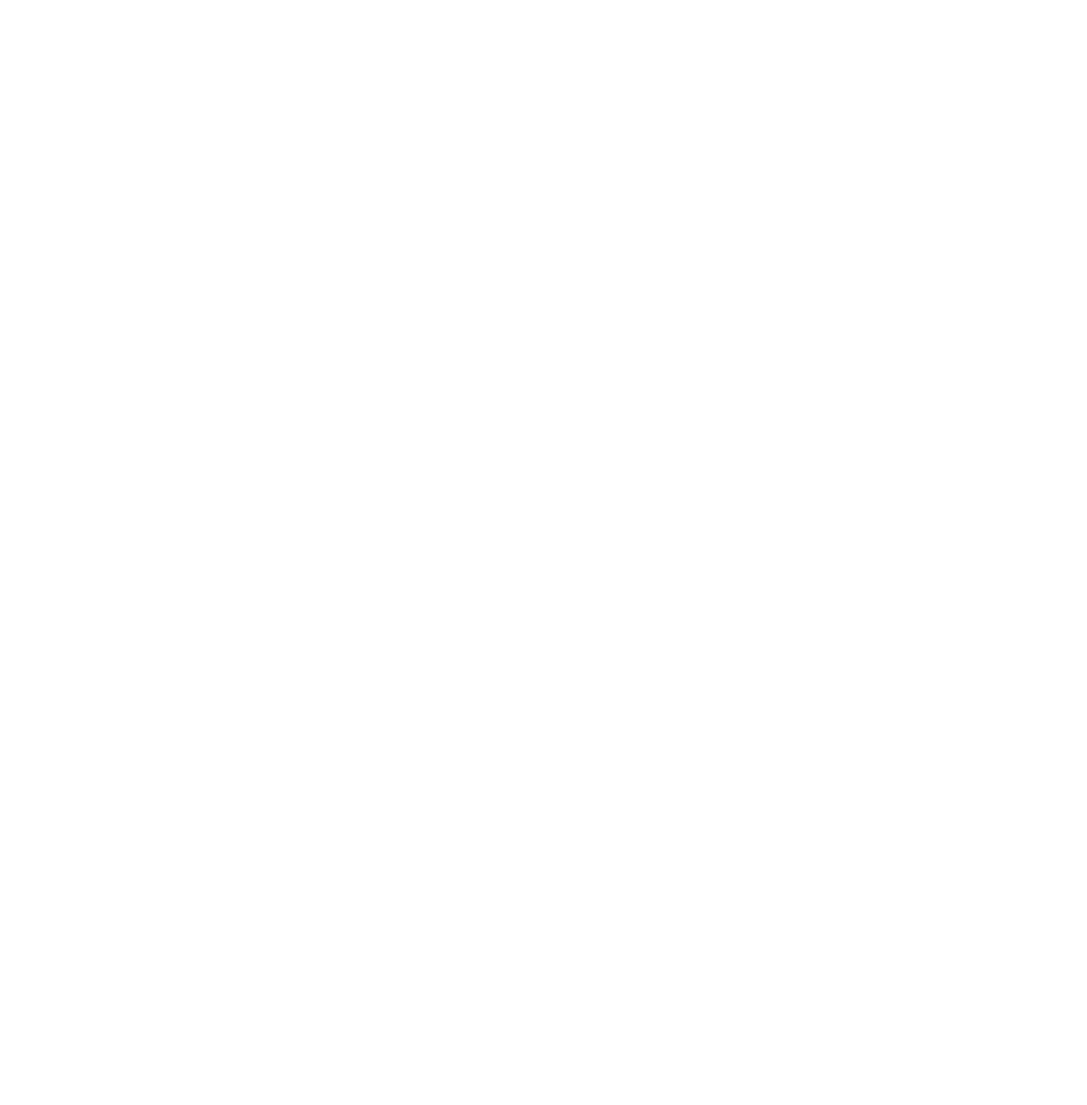
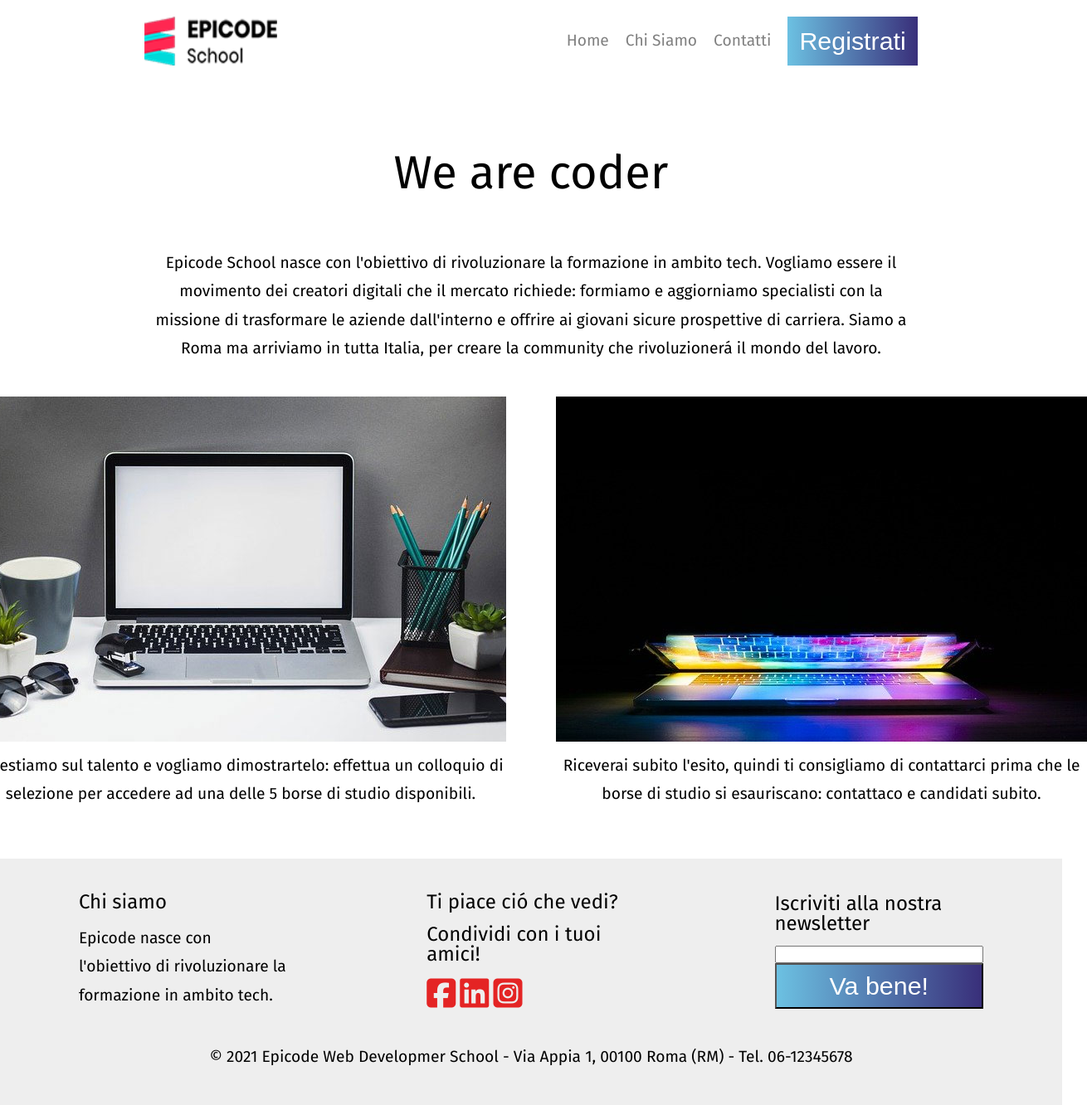
Before and after one commit to EarthDragon10/U1-W2-D5-Progetto-Finale, a plain HTML site: page chi-siamo.html in a window 1280 px wide. Shown: the whole page at 83% size, 1310 px wide, since content can reach past the window. Before the commit the page ends 800 px from the top, so only its background shows below. Drawn offline with Linux system fonts and the light colour scheme.

Commit message:
added section_who-are of chi-siamo page

```diff
--- /dev/null
+++ b/assets/css/chi-siamo.css
@@ -0,0 +1,16 @@
+/* SEZIONE CHI SIAMO - Section_who-are */
+
+#section_who-are {
+	padding: 60px 180px;
+	display: flex;
+	flex-direction: column;
+	justify-content: center;
+	align-items: center;
+	text-align: center;
+	gap: 40px;
+}
+
+#secton_who-are--box {
+	display: flex;
+	gap: 60px;
+}
--- a/chi-siamo.html
+++ b/chi-siamo.html
@@ -4,12 +4,92 @@
 <head>
   <meta charset="UTF-8">
   <meta name="viewport" content="width=device-width,initial-scale=1">
-  <meta name="description" content="">
-  <title></title>
+  <meta name="description" content="Epicode School: il punto di partenza per la tua professione di Developer">
+  <title>Epicode - Formazione Web developer</title>
+
+  <link rel="stylesheet" href="./assets/css/reset.css">
+  <link rel="stylesheet" href="./assets/css/stile.css">
+  <link rel="stylesheet" href="./assets/css/chi-siamo.css">
+
+  <!-- ICONS FONT-AWESOME -->
+  <script src="https://kit.fontawesome.com/7b501ddc7c.js" crossorigin="anonymous"></script>
+
 </head>
 
 <body>
 
+  <div id="container">
+
+    <header id="header">
+      <img id="header__logo" src="./assets/images/logo.png" alt="logo img">
+      <nav id="nav">
+        <ul>
+          <li><a class="nav__a--style" href="./index.html">Home</a></li>
+          <li><a class="nav__a--style" href="./chi-siamo.html">Chi Siamo</a></li>
+          <li><a class="nav__a--style" href="./contatti.html">Contatti</a></li>
+          <li><button id="nav__btn" type="submit">Registrati</button></li>
+        </ul>
+      </nav>
+    </header>
+
+    <main>
+
+      <section id="section_who-are">
+
+        <h2>We are coder</h2>
+        <p>Epicode School nasce con l'obiettivo di rivoluzionare la formazione in ambito tech. Vogliamo essere il
+          movimento dei creatori digitali che il mercato richiede: formiamo e aggiorniamo specialisti con la missione di
+          trasformare le aziende dall'interno e offrire ai giovani sicure prospettive di carriera. Siamo a Roma ma
+          arriviamo in tutta Italia, per creare la community che rivoluzionerá il mondo del lavoro.</p>
+
+        <div id="secton_who-are--box">
+
+          <div>
+            <img src="./assets/images/foto1.jpg" alt="pc">
+            <p>Investiamo sul talento e vogliamo dimostrartelo: effettua un colloquio di selezione per accedere ad una
+              delle 5 borse di studio disponibili.</p>
+          </div>
+
+          <div><img src="./assets/images/foto2.jpg" alt="another pc">
+            <p>Riceverai subito l'esito, quindi ti consigliamo di contattarci prima che le borse di studio si
+              esauriscano: contattaco e candidati subito.</p>
+          </div>
+
+        </div>
+      </section>
+
+
+      <section id="section_prices"></section>
+    </main>
+
+    <footer id="footer">
+      <div id="footer--socials">
+        <div class="footer_box">
+          <h4>Chi siamo</h4>
+          <p>Epicode nasce con l'obiettivo di rivoluzionare la formazione in ambito tech.</p>
+        </div>
+
+        <div id="box_icons" class="footer_box">
+          <h4>Ti piace ció che vedi?</h4>
+          <h4>Condividi con i tuoi amici!</h4>
+          <a href="https://www.facebook.com/epicodeitalia/"><i class="fa-brands fa-square-facebook"></i></a>
+          <a href="https://www.linkedin.com/school/epicodeitalia/?originalSubdomain=it"><i
+              class="fa-brands fa-linkedin"></i></a>
+          <a href="https://www.instagram.com/epicode.italia/?hl=en"><i class="fa-brands fa-square-instagram"></i></a>
+        </div>
+
+        <div id="footer_box--newsletter" class="footer_box">
+          <h4>Iscriviti alla nostra newsletter</h4>
+          <input id="input_newsletter" type="text">
+          <button id="btn_newsletter" type="submit">Va bene!</button>
+        </div>
+      </div>
+
+      <div id="footer--contacts">
+        <p>© 2021 Epicode Web Developmer School - Via Appia 1, 00100 Roma (RM) - Tel. 06-12345678</p>
+      </div>
+    </footer>
+  </div>
 
 </body>
 
```
Also changed, not shown: contatti.html (+52 -2 lines).
